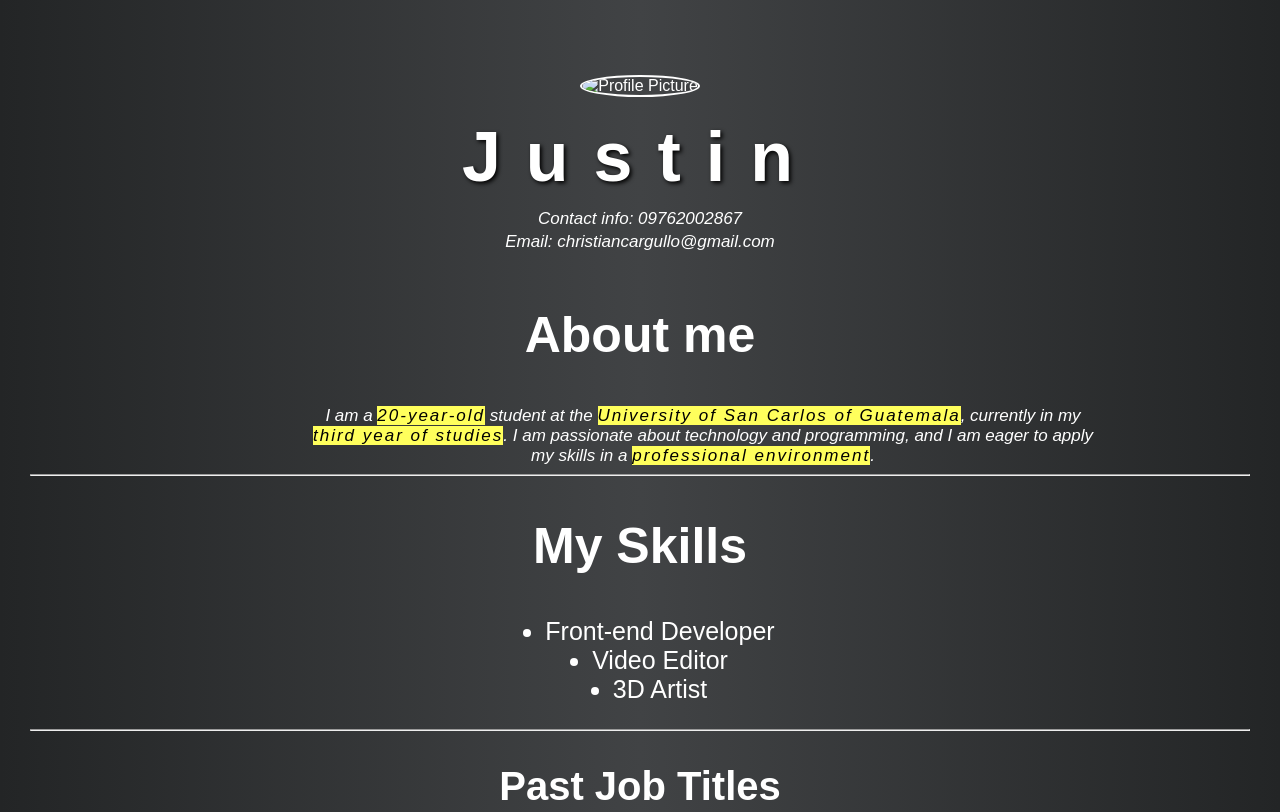
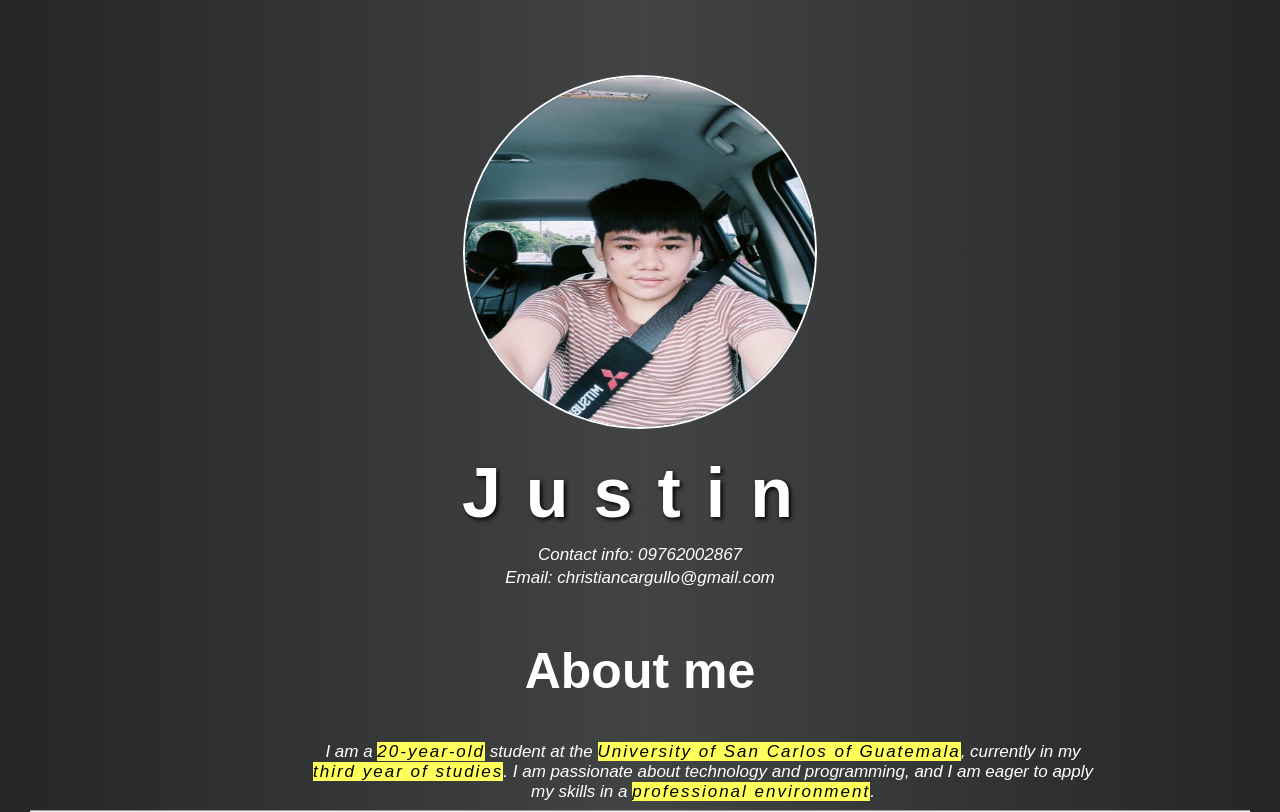
Before and after one commit to justinrei23/My-Resume-Page, a plain HTML site: page index.html in a window 1280 px wide. Shown: the top 812 px of the page. Drawn offline with Linux system fonts and the light colour scheme; the site is published under a folder, as on GitHub Pages, so addresses that start at the root find nothing.

Commit message:
Update index.html

```diff
--- a/index.html
+++ b/index.html
@@ -12,13 +12,13 @@
     <!--Title of Webpage-->
     <link rel="stylesheet" href="style.css">
     <!--Link to CSS file-->
-    <link rel="shortcut icon" href="/images/myProfile.jpg" type="image/x-icon">
+    <link rel="shortcut icon" href="./images/myProfile.jpg" type="image/x-icon">
     <!--Webpage Icon-->
 </head>
 
 <body>
     <header>
-        <img src="/images/myProfile.jpg" alt="Profile Picture" width="350" height="350">
+        <img src="./images/myProfile.jpg" alt="Profile Picture" width="350" height="350">
         <h1>Justin</h1>
         <p>Contact info: 09762002867</p>
         <p>Email: christiancargullo@gmail.com</p>
```
